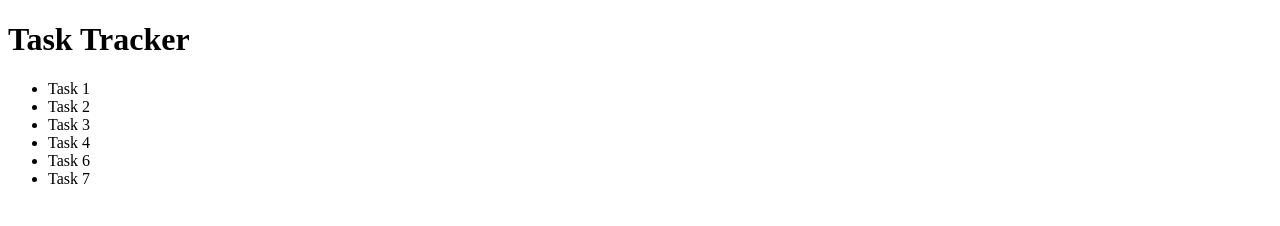
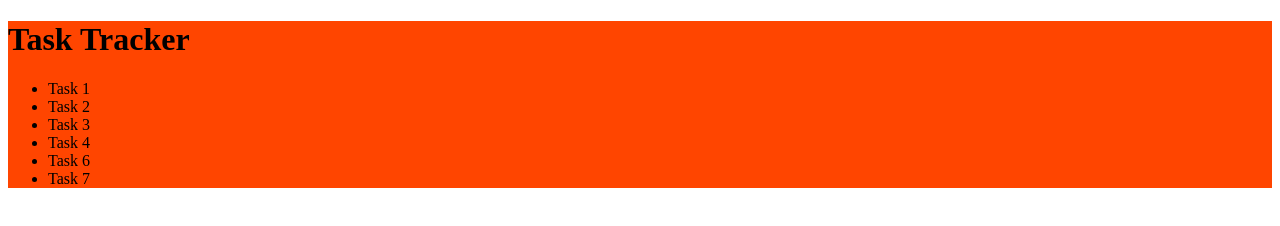
Before and after one commit to JRAF2-0/task-tracker, a plain HTML site: page index.html in a window 1280 px wide. Drawn offline with Linux system fonts and the light colour scheme.

Commit message:
Add style.css

```diff
--- a/index.html
+++ b/index.html
@@ -5,6 +5,7 @@
     <meta charset="UTF-8">
     <meta name="viewport" content="width=device-width, initial-scale=1.0">
     <title>This is the title of my website</title>
+    <link rel="stylesheet" href="style.css">
 </head>
 
 <body>
--- a/style.css
+++ b/style.css
@@ -0,0 +1,3 @@
+.container{
+    background-color: orangered;
+}
```
